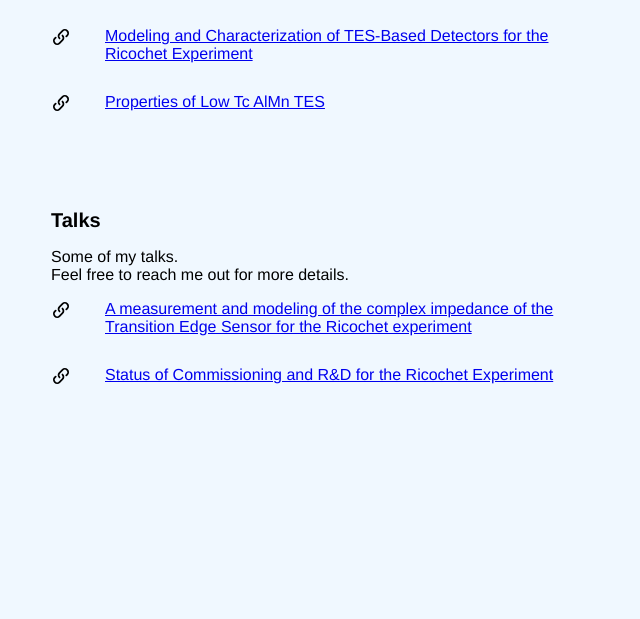
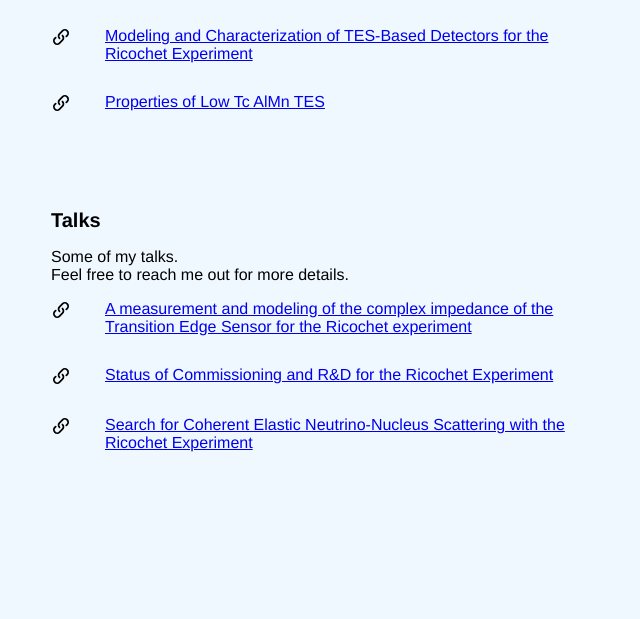
Before and after one commit to RyanChromium/ranchen.github.io, a plain HTML site: page index.html in a window 1280 px wide. Shown: the part 2093-2712 px from the top of the page, without its empty margins (224-864 px from the left). Drawn offline with Linux system fonts and the light colour scheme.

Commit message:
Add a new job talk

```diff
--- a/index.html
+++ b/index.html
@@ -264,6 +264,7 @@
                 </div>
 
             </div>
+
             <div class="project-details-content">
 
                 <img src="./assets/icons/link.svg" class="resource-image">
@@ -272,6 +273,16 @@
 
               </div>
             </div>
+
+            <div class="project-details-content">
+
+              <img src="./assets/icons/link.svg" class="resource-image">
+              <div class="project-card-text-container">
+                <a href="./assets/files/Seminar_Ran.pdf">Search for Coherent Elastic Neutrino-Nucleus Scattering  with the Ricochet Experiment</a>
+
+            </div>
+          </div>
+
           </div>
 
 
```
Also changed, not shown: 1 other file.
